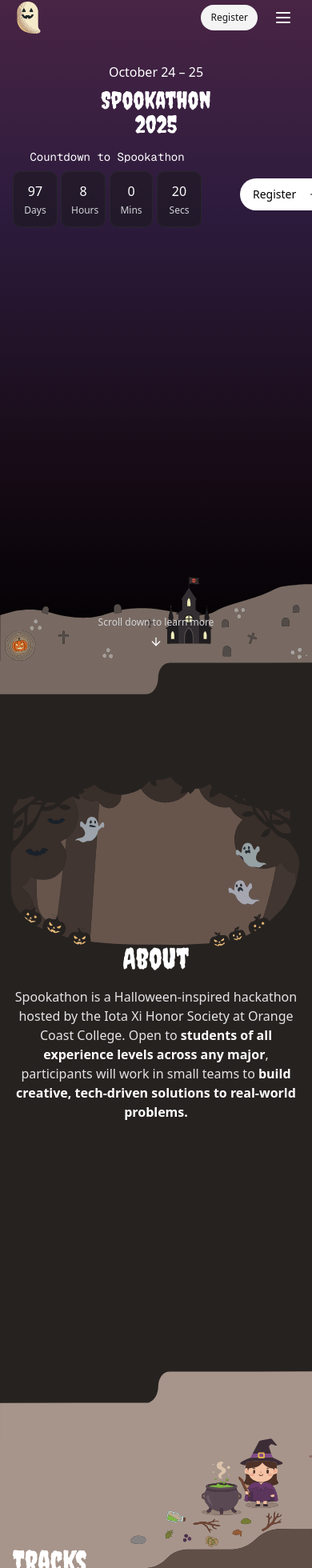
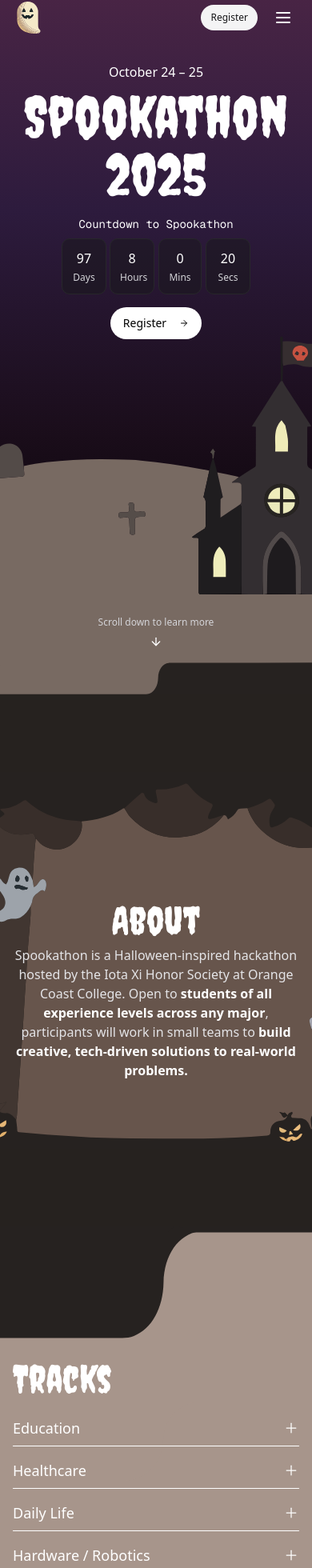
Before and after one commit to OCC-Iota-Xi/spookathon, a Next.js app: page / in a window 390 px wide. Shown: the part 18-1978 px from the top of the page at 80% size. Built offline with nearby package versions, Linux system fonts and the light colour scheme.

Commit message:
Refactor AboutSection, HeroSection, and TracksSection components to improve layout and styling. Update image handling for better optimization and adjust track titles and descriptions for clarity and relevance.

```diff
--- a/src/app/layout.tsx
+++ b/src/app/layout.tsx
@@ -66,12 +66,6 @@ export const metadata: Metadata = {
         height: 630,
         alt: "Spookathon 2025 - Halloween Hackathon at Orange Coast College",
       },
-      // {
-      //   url: "/assets/og-image-square.png",
-      //   width: 1200,
-      //   height: 1200,
-      //   alt: "Spookathon 2025 Logo",
-      // },
     ],
   },
   twitter: {
--- a/src/components/sections/AboutSection.tsx
+++ b/src/components/sections/AboutSection.tsx
@@ -11,74 +11,27 @@ const creepster = Creepster({
 export default function AboutSection() {
 
   return (
-    <section id="about" className="relative min-h-screen bg-[#26221f] py-24">
-
+    <section id="about" className="relative md:min-h-screen bg-[#26221f] py-24">
+      <div className="relative w-full h-[56vh] md:h-auto">
         <Image
           src="/assets/forest.svg"
           alt="About"
           width={1920}
           height={400}
-        className="w-full bg-[#26221f]"
+          className="w-full h-full object-cover object-center md:h-auto md:object-contain bg-[#26221f]"
         />
 
-      <div className="absolute inset-0 flex items-center justify-center px-4 md:px-8 lg:px-16">
+        <div className="absolute left-0 right-0 top-[58%] -translate-y-1/2 px-4 md:top-1/2 md:px-8 lg:px-16">
           <div className="flex flex-col items-center text-center max-w-4xl mx-auto">
-          <h1 className={`text-4xl md:text-6xl lg:text-8xl mx-auto ${creepster.className}`}>About</h1>
+            <h1 className={`text-5xl md:text-6xl lg:text-8xl mx-auto ${creepster.className}`}>About</h1>
 
-          <p className="text-base md:text-xl lg:text-2xl mt-4 md:mt-6 lg:mt-8 text-zinc-200 text-center w-full md:w-4/5 lg:w-3/4">
+            <p className="text-base md:text-xl lg:text-2xl mt-2 md:mt-6 lg:mt-8 text-zinc-200 text-center w-full md:w-4/5 lg:w-3/4">
               Spookathon is a Halloween-inspired hackathon hosted by the Iota Xi Honor Society at Orange Coast College.
               Open to <span className="font-semibold text-white">students of all experience levels across any major</span>, participants will work in small teams to <span className="font-semibold text-white">build creative, tech-driven solutions to real-world problems.</span>
             </p>
           </div>
         </div>
-      {/* <div className="flex flex-col items-center justify-center px-4 md:px-8">
-        <h1 className={`text-7xl mx-auto ${creepster.className}`}>About</h1>
-
-        <p className="text-xl mt-6 text-zinc-200 text-center w-1/2">
-          Spookathon is a Halloween-inspired hackathon hosted by the Iota Xi Honor Society at Orange Coast College.
-          Open to <span className="font-semibold text-white ms-1">students of all experience levels across any major</span>, participants will work in small teams to <span className="font-semibold text-white">build creative, tech-driven solutions to real-world problems.</span>
-        </p>
-
-        <div className="w-full md:w-3/4 flex flex-col items-center justify-center relative my-20">
-          <div className="grid grid-cols-5 gap-4 w-full">
-            <div className="flex flex-col items-center rounded-lg">
-              <Calendar className="size-16 mb-4" strokeWidth={2} />
-              <div className="text-xl font-medium text-center">One Weekend</div>
-              <div className="text-center">Oct 24-27, 2025</div>
       </div>
-
-            <div className="flex flex-col items-center rounded-lg">
-              <Users className="size-16 mb-4" strokeWidth={2} />
-              <div className="text-xl font-medium text-center">All Levels</div>
-              <div className="text-center">Beginners Welcome</div>
-            </div>
-
-            <div className="flex flex-col items-center rounded-lg">
-              <Trophy className="size-16 mb-4" strokeWidth={2} />
-              <div className="text-xl font-medium text-center">Great Prizes</div>
-              <div className="text-center">Multiple Categories</div>
-            </div>
-
-            <div className="flex flex-col items-center rounded-lg">
-              <Ghost className="size-16 mb-4" strokeWidth={2} />
-              <div className="text-xl font-medium text-center">100% Free</div>
-              <div className="text-center">Food & Drinks Included</div>
-            </div>
-
-            <div className="flex flex-col items-center rounded-lg">
-              <School className="size-16 mb-4" strokeWidth={2} />
-              <div className="text-xl font-medium text-center">@ OCC</div>
-              <div className="text-center">Hosted on campus</div>
-            </div>
-          </div>
-        </div>
-      </div> */}
-
-
-      {/* <div className="flex flex-col items-center justify-center">
-        <ArcTimeline data={data} />
-        <p className="text-zinc-300 text-center mt-[-2rem]">Click through the timeline to see what&apos;s happening when!</p>
-      </div> */}
     </section>
   )
 }
--- a/src/components/sections/HeroSection.tsx
+++ b/src/components/sections/HeroSection.tsx
@@ -27,7 +27,7 @@ export default function HeroSection() {
                         <h2 className="mb-2 md:mb-3 text-base md:text-lg lg:text-xl font-medium">October 24 – 25</h2>
 
                         <h1
-                            className={`text-3xl sm:text-4xl md:text-6xl lg:text-8xl xl:text-9xl leading-none mb-4 md:mb-6 ${creepster.className}`}
+                            className={`text-7xl md:text-8xl xl:text-9xl leading-none mb-4 md:mb-6 ${creepster.className}`}
                         >
                             Spookathon
                             <br />
@@ -35,8 +35,8 @@ export default function HeroSection() {
                         </h1>
 
                         {/* Countdown directly under the title */}
-                        <div id="hero-countdown" className="flex flex-row items-center">
-                            <div className="me-12">
+                        <div id="hero-countdown" className="flex flex-col md:flex-row items-center">
+                            <div className="md:me-12">
                                 <p className="font-mono text-sm mb-2">Countdown to Spookathon</p>
                                 <Countdown targetDate={new Date("2025-10-24T09:00:00")} />
                             </div>
@@ -59,7 +59,7 @@ export default function HeroSection() {
                     <img
                         src="/assets/hero-ground.svg"
                         alt="Ground"
-                        className="w-full"
+                        className="w-full h-[50vh] object-cover object-bottom md:h-auto md:object-contain"
                     />
                 </div>
 
@@ -69,28 +69,6 @@ export default function HeroSection() {
                     <ArrowDown className="size-4 md:size-5" />
                 </div>
             </section>
-
-            {/* <div
-                id="hero-interstitial"
-                className="w-full h-20 py-2 px-4 bg-black flex flex-row items-center justify-between"
-            >
-                <div className="w-1/3">
-                    <Countdown targetDate={new Date("2025-10-24T09:00:00")} />
-                </div>
-
-                <div className="w-1/3 h-full flex flex-row items-center justify-center">
-                    <div className="flex flex-col items-center z-30 animate-bounce">
-                        <p className="mb-2 text-sm text-zinc-300">Scroll down to learn more</p>
-                        <ArrowDown className="size-5 text-orange-400" />
-                    </div>
-                </div>
-
-                <div className="flex flex-row justify-end w-1/3">
-                                        <a href="https://form.jotform.com/251737472997070" className="text-sm font-medium bg-zinc-100 hover:bg-zinc-100/70 transition-colors text-zinc-900 px-4 py-2 rounded-full">
-                        Register!
-                    </a>
-                </div>
-            </div> */}
         </>
     );
 }
--- a/src/components/sections/TracksSection.tsx
+++ b/src/components/sections/TracksSection.tsx
@@ -22,29 +22,29 @@ export default function TracksSection() {
 
   const tracks: Track[] = [
     {
-      title: "Web Development",
+      title: "Education",
       description:
-        "Build responsive web apps using modern frameworks like React, Vue, or Angular",
+        "Build tools that improve learning, access, and campus life",
     },
     {
-      title: "Mobile Development",
+      title: "Healthcare",
       description:
-        "Create innovative iOS/Android apps with React Native, Flutter, or native stacks",
+        "Create solutions that support wellness, access, and patient experience",
     },
     {
-      title: "AI & Machine Learning",
+      title: "Daily Life",
       description:
-        "Leverage AI/ML to solve complex problems with real-world impact",
+        "Simplify everyday tasks with smart, practical tools",
     },
     {
-      title: "Health & Wellness",
+      title: "Hardware / Robotics",
       description:
-        "Build solutions that promote health and well-being",
+        "Design devices, sensors, or robots to solve real problems",
     },
     {
-      title: "Robotics",
+      title: "AI",
       description:
-        "Build a robot that can solve a problem",
+        "Apply AI/ML to create intelligent, ethical, high-impact features",
     },
     {
       title: "Math Honor Society Challenge",
@@ -59,17 +59,19 @@ export default function TracksSection() {
       className="relative min-h-screen bg-[#796961]"
     >
 
+      <div className="relative w-full h-[100vh] md:h-auto">
         <Image
           src="/assets/witch.svg"
           alt="Tracks"
           width={1920}
           height={600}
-        className="w-full"
+          className="w-full h-full object-cover object-center md:h-auto md:object-contain"
         />
+      </div>
 
       <div className="absolute inset-0 flex items-center px-4 md:px-8 lg:px-16">
-        <div className="w-full lg:w-1/2 lg:ml-8 mt-24">
-          <h1 className={`text-4xl md:text-6xl lg:text-8xl mb-4 text-white ${creepster.className}`}>Tracks</h1>
+        <div className="w-full lg:w-1/2 lg:ml-8 md:mt-24">
+          <h1 className={`text-5xl md:text-6xl lg:text-8xl mb-4 text-white ${creepster.className}`}>Tracks</h1>
 
           <div className="mt-4 md:mt-8 space-y-2">
             {tracks.map(({ title, description }, index) => (
```
Lines whose indentation alone changed are shown as unchanged.
